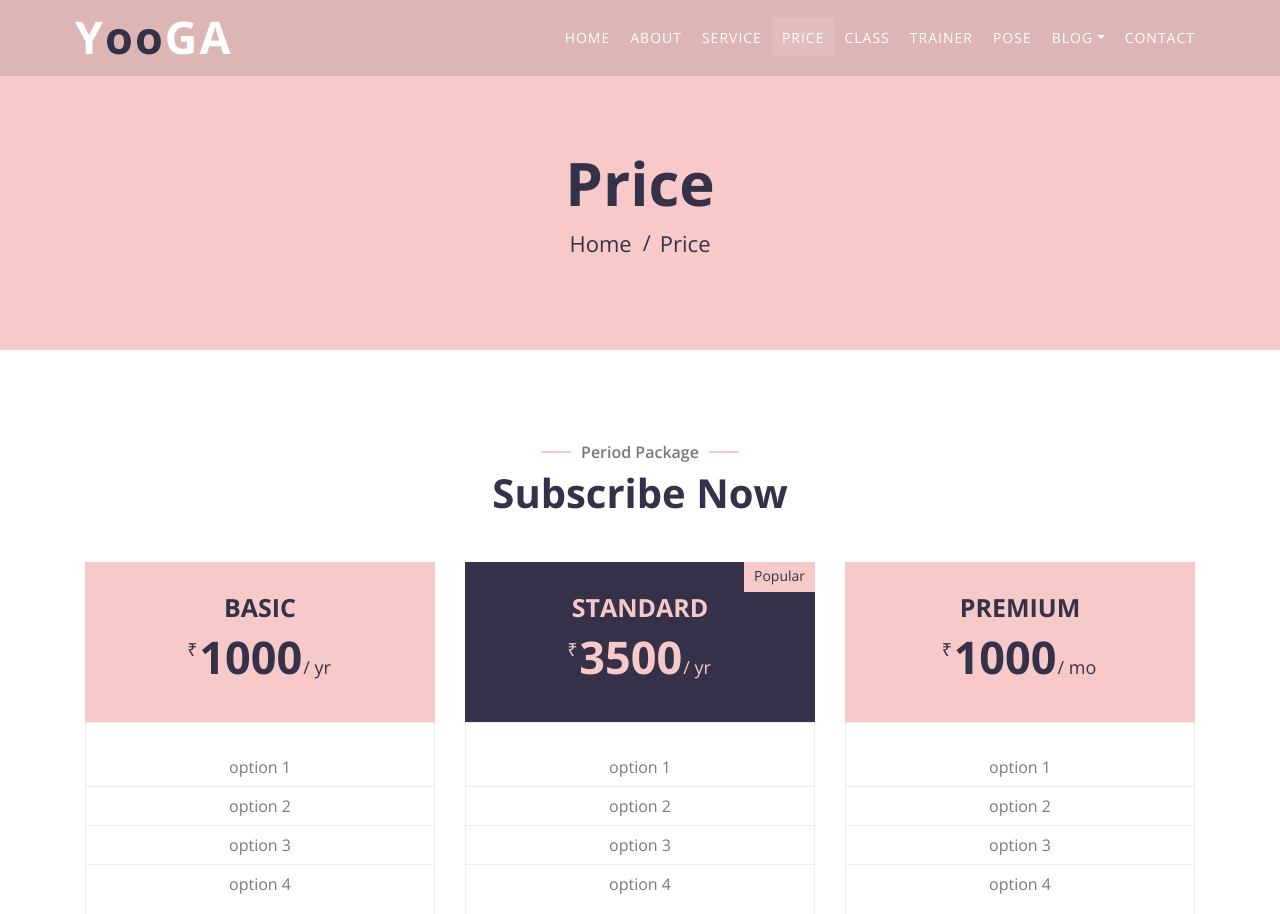
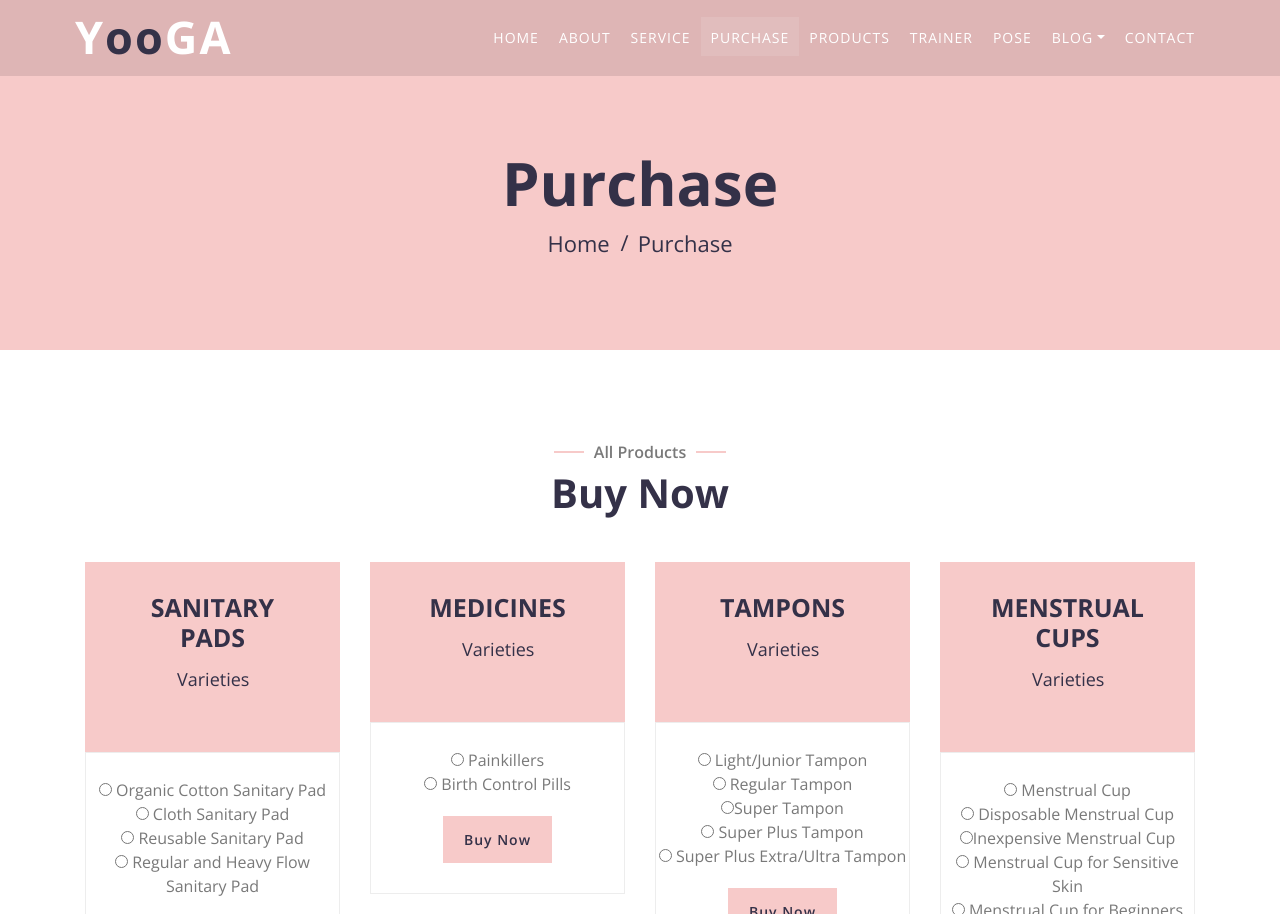
Before and after one commit to GurleenKaur22/Hackowasp-3.1, a plain HTML site: page price.html in a window 1280 px wide. Shown: the part 38-952 px from the top of the page. Drawn offline with nearby package versions, Linux system fonts and the light colour scheme.

Commit message:
price edit

```diff
--- a/css/style.css
+++ b/css/style.css
@@ -937,7 +937,7 @@ a:focus {
     font-size: 18px;
     font-weight: 400;
     margin-top: 9px;
-    margin-left: -12px;
+    margin-left: -40px;
 }
 
 .price .price-prices h2 span {
--- a/price.html
+++ b/price.html
@@ -72,8 +72,8 @@
                         <a href="index.html" class="nav-item nav-link">Home</a>
                         <a href="about.html" class="nav-item nav-link">About</a>
                         <a href="service.html" class="nav-item nav-link">Service</a>
-                        <a href="price.html" class="nav-item nav-link active">Price</a>
-                        <a href="class.html" class="nav-item nav-link">Class</a>
+                        <a href="price.html" class="nav-item nav-link active">Purchase</a>
+                        <a href="class.html" class="nav-item nav-link">Products</a>
                         <a href="team.html" class="nav-item nav-link">Trainer</a>
                         <a href="portfolio.html" class="nav-item nav-link">Pose</a>
                         <div class="nav-item dropdown">
@@ -96,11 +96,11 @@
             <div class="container">
                 <div class="row">
                     <div class="col-12">
-                        <h2>Price</h2>
+                        <h2>Purchase</h2>
                     </div>
                     <div class="col-12">
                         <a href="">Home</a>
-                        <a href="">Price</a>
+                        <a href="">Purchase</a>
                     </div>
                 </div>
             </div>
@@ -112,90 +112,163 @@
         <div class="price">
             <div class="container">
                 <div class="section-header text-center wow zoomIn" data-wow-delay="0.1s">
-                    <p>Period Package</p>
-                    <h2>Subscribe Now</h2>
+                    <p>All Products</p>
+                    <h2>Buy Now</h2>
                 </div>
                 <div class="row">
-                    <div class="col-md-4 wow fadeInUp" data-wow-delay="0.0s">
+                    <div class="col-md-3 wow fadeInUp" data-wow-delay="0.0s">
                         <div class="price-item">
                             <div class="price-header">
                                 <div class="price-title">
-                                    <h2>Basic</h2>
+                                    <h2>Sanitary Pads</h2>
                                 </div>
                                 <div class="price-prices">
-                                    <h2><small>₹</small>1000<span>/ yr</span></h2>
+                                    <h2><small>Varieties</small><span></span></h2>
                                 </div>
                             </div>
                             <div class="price-body">
                                 <div class="price-description">
-                                    <ul>
-                                        <li>option 1</li>
-                                        <li>option 2</li>
-                                        <li>option 3</li>
-                                        <li>option 4</li>
-                                    </ul>
+
+                                    <form  action="">
+                                        <input type="radio" name="Choose" value="Organic Cotton Sanitary Pad"> Organic Cotton Sanitary Pad<br>
+
+                                    </form>
+                                    <form  action="">
+                                        <input type="radio" name="Choose" value="Cloth Sanitary Pad"> Cloth Sanitary Pad<br>
+
+                                    </form>
+                                    <form  action="">
+                                        <input type="radio" name="Choose" value="Reusable Sanitary Pad"> Reusable Sanitary Pad<br>
+
+                                    </form>
+                                    <form  action="">
+                                        <input type="radio" name="Choose" value="Regular and Heavy Flow Sanitary Pad"> Regular and Heavy Flow Sanitary Pad<br>
+
+                                    </form>
+
                                 </div>
                             </div>
                             <div class="price-footer">
                                 <div class="price-action">
-                                    <a class="btn" href="">Join Now</a>
+                                    <a class="btn" href="">Buy Now</a>
+                                </div>
+                            </div>
+
+                        </div>
+                    </div>
+                    <div class="col-md-3 wow fadeInUp" data-wow-delay="0.0s">
+                        <div class="price-item">
+                            <div class="price-header">
+                                <div class="price-title">
+                                    <h2>Medicines</h2>
+                                </div>
+                                <div class="price-prices">
+                                    <h2><small>Varieties</small><span></span></h2>
+                                </div>
+                            </div>
+                            <div class="price-body">
+                                <div class="price-description">
+
+                                    <form  action="">
+                                        <input type="radio" name="Choose" value="Painkillers"> Painkillers<br>
+
+                                    </form>
+                                    <form  action="">
+                                        <input type="radio" name="Choose" value="Birth Control Pills"> Birth Control Pills<br>
+
+                                    </form>
+                                </div>
+                            </div>
+                            <div class="price-footer">
+                                <div class="price-action">
+                                    <a class="btn" href="">Buy Now</a>
+                                </div>
+                            </div>
+
+                        </div>
+                    </div>
+                    <div class="col-md-3 wow fadeInUp" data-wow-delay="0.6s">
+                        <div class="price-item">
+                            <div class="price-header">
+                                <div class="price-title">
+                                    <h2>Tampons</h2>
+                                </div>
+                                <div class="price-prices">
+                                    <h2><small>Varieties</small><span> </span></h2>
+                                </div>
+                            </div>
+                            <div class="price-body">
+                                <div class="price-description">
+                                    <form  action="">
+                                        <input type="radio" name="Choose" value="Light/Junior Tampon"> Light/Junior Tampon<br>
+
+                                    </form>
+                                    <form  action="">
+                                        <input type="radio" name="Choose" value="Regular Tampon"> Regular Tampon<br>
+
+                                    </form>
+                                    <form  action="">
+                                        <input type="radio" name="Choose" value="Super Tampon">Super Tampon<br>
+
+                                    </form>
+                                    <form  action="">
+                                        <input type="radio" name="Choose" value="Super Plus Tampon"> Super Plus Tampon<br>
+
+                                    </form>
+                                    <form  action="">
+                                        <input type="radio" name="Choose" value="Super Plus Extra/Ultra Tampon"> Super Plus Extra/Ultra Tampon<br>
+
+                                    </form>
+
+                                </div>
+                            </div>
+
+                            <div class="price-footer">
+                                <div class="price-action">
+                                    <a class="btn" href="">Buy Now</a>
                                 </div>
                             </div>
                         </div>
                     </div>
-                    <div class="col-md-4 wow fadeInUp" data-wow-delay="0.3s">
-                        <div class="price-item featured-item">
+                    <div class="col-md-3 wow fadeInUp" data-wow-delay="0.0s">
+                        <div class="price-item">
                             <div class="price-header">
-                                <div class="price-status">
-                                    <span>Popular</span>
-                                </div>
                                 <div class="price-title">
-                                    <h2>Standard</h2>
+                                    <h2>Menstrual Cups</h2>
                                 </div>
                                 <div class="price-prices">
-                                    <h2><small>₹</small>3500<span>/ yr</span></h2>
+                                    <h2><small>Varieties</small><span></span></h2>
                                 </div>
                             </div>
                             <div class="price-body">
                                 <div class="price-description">
-                                    <ul>
-                                        <li>option 1</li>
-                                        <li>option 2</li>
-                                        <li>option 3</li>
-                                        <li>option 4</li>
-                                    </ul>
+                                    <form  action="">
+                                        <input type="radio" name="Choose" value="Menstrual Cup"> Menstrual Cup<br>
+
+                                    </form>
+                                    <form  action="">
+                                        <input type="radio" name="Choose" value="Disposable Menstrual Cup"> Disposable Menstrual Cup<br>
+
+                                    </form>
+                                    <form  action="">
+                                        <input type="radio" name="Choose" value="Inexpensive Menstrual Cup">Inexpensive Menstrual Cup<br>
+
+                                    </form>
+                                    <form  action="">
+                                        <input type="radio" name="Choose" value="Menstrual Cup for Sensitive Skin"> Menstrual Cup for Sensitive Skin<br>
+
+                                    </form>
+                                    <form  action="">
+                                        <input type="radio" name="Choose" value="Menstrual Cup for Beginners"> Menstrual Cup for Beginners<br>
+
+                                    </form>
+
+
                                 </div>
                             </div>
                             <div class="price-footer">
                                 <div class="price-action">
-                                    <a class="btn" href="">Join Now</a>
-                                </div>
-                            </div>
-                        </div>
-                    </div>
-                    <div class="col-md-4 wow fadeInUp" data-wow-delay="0.6s">
-                        <div class="price-item">
-                            <div class="price-header">
-                                <div class="price-title">
-                                    <h2>Premium</h2>
-                                </div>
-                                <div class="price-prices">
-                                    <h2><small>₹</small>1000<span>/ mo</span></h2>
-                                </div>
-                            </div>
-                            <div class="price-body">
-                                <div class="price-description">
-                                    <ul>
-                                        <li>option 1</li>
-                                        <li>option 2</li>
-                                        <li>option 3</li>
-                                        <li>option 4</li>
-                                    </ul>
-                                </div>
-                            </div>
-                            <div class="price-footer">
-                                <div class="price-action">
-                                    <a class="btn" href="">Join Now</a>
+                                    <a class="btn" href="">Buy Now</a>
                                 </div>
                             </div>
                         </div>
@@ -231,10 +304,10 @@
                 <div class="container">
                     <div class="footer-info">
                         <a href="index.html" class="footer-logo">Y<span>oo</span>ga</a>
-                        <h3>123 Street, New York, USA</h3>
+                        <h3>Thapar University, Patiala, Punjab</h3>
                         <div class="footer-menu">
-                            <p>+012 345 67890</p>
-                            <p>info@example.com</p>
+                            <p>8800173088</p>
+                            <p>stree.info@thapar.edu</p>
                         </div>
                         <div class="footer-social">
                             <a href=""><i class="fab fa-twitter"></i></a>
```
Also changed, not shown: class.html (+4 -4 lines).
